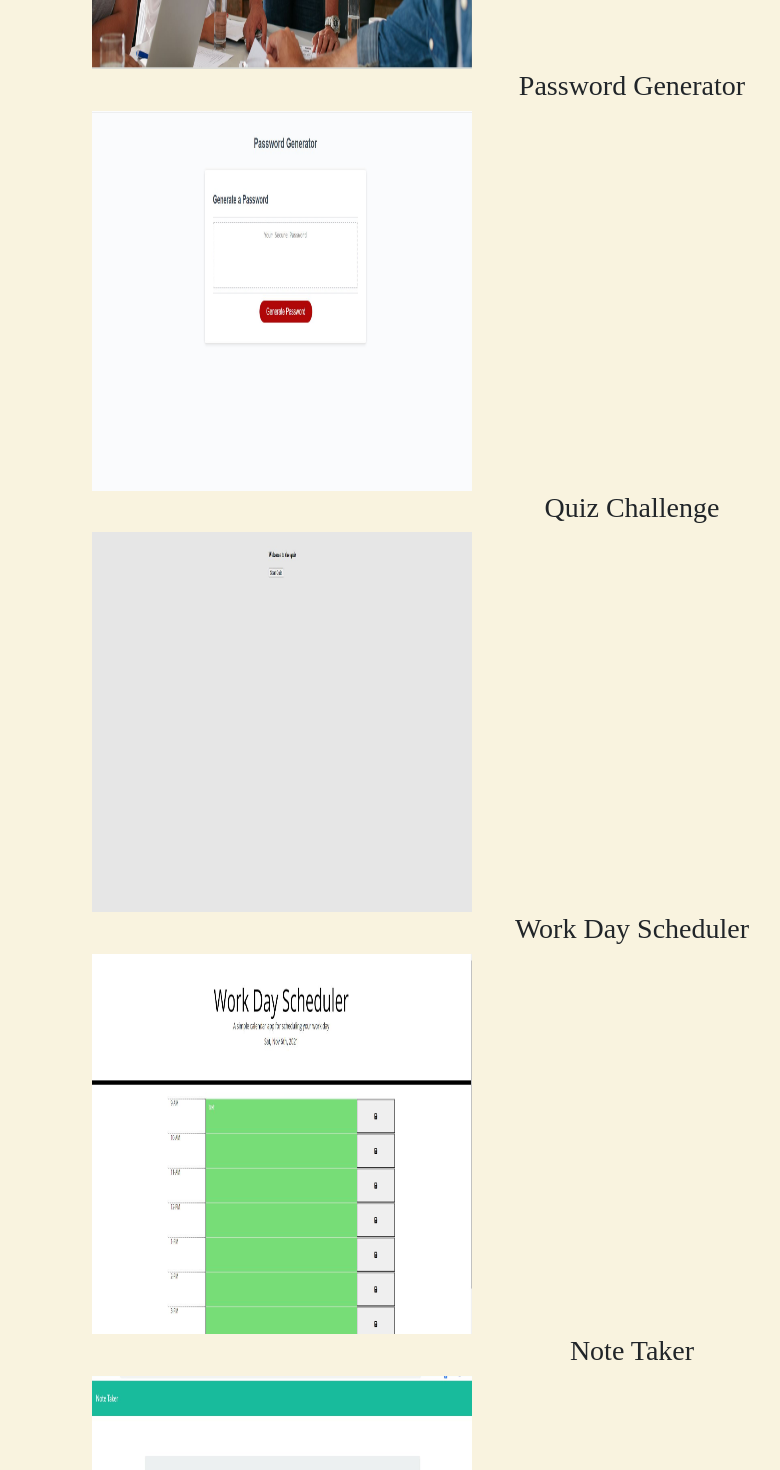
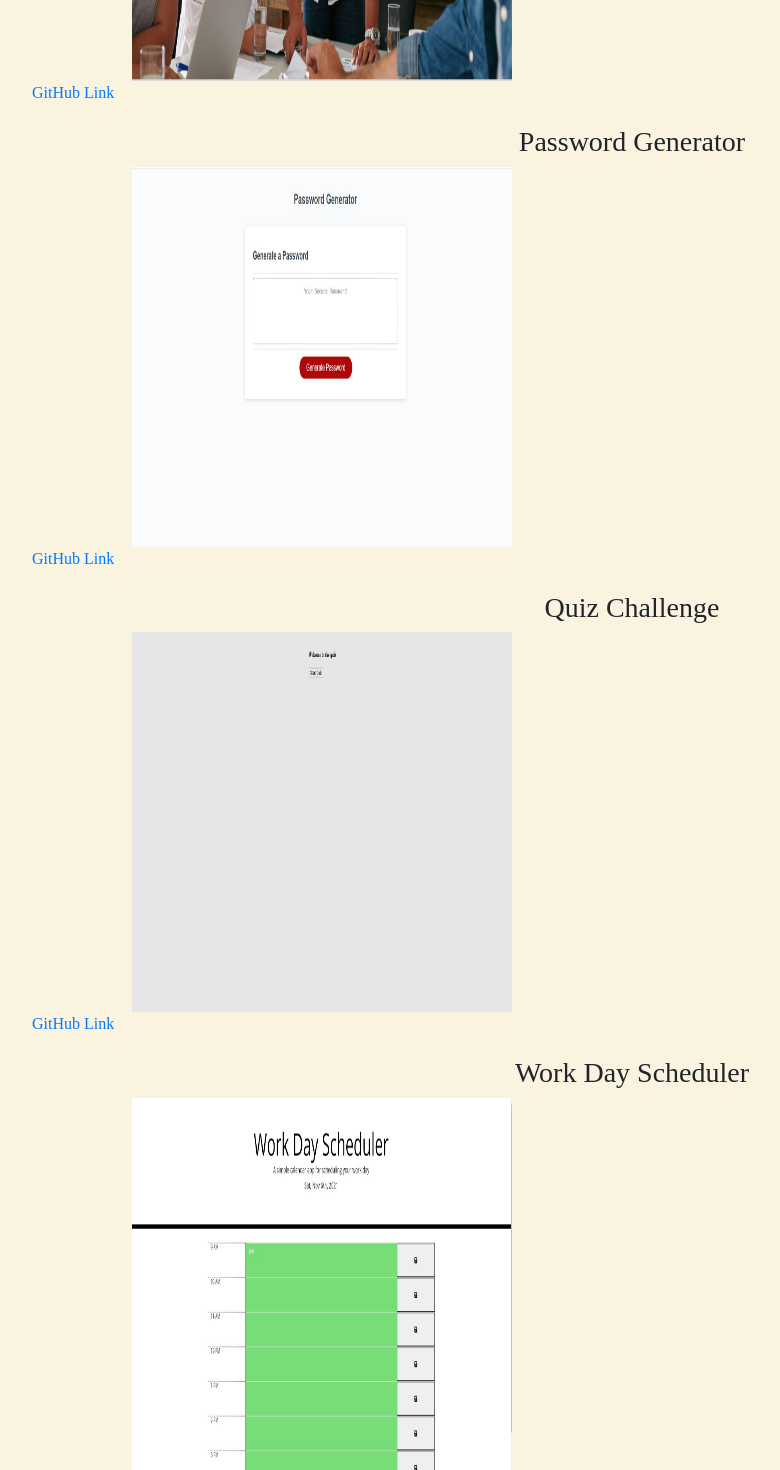
Before and after one commit to SSinghcode/portfolioReact, a React (Create React App) app in the folder client/: page / in a window 1280 px wide. Shown: the part 840-2310 px from the top of the page, without its empty margins (8-788 px from the left). Built offline with nearby package versions, Linux system fonts and the light colour scheme; a web font is replaced by a local one.

Commit message:
work js css

```diff
--- a/client/src/PortfolioBox/Home/Footer/Footer.css
+++ b/client/src/PortfolioBox/Home/Footer/Footer.css
@@ -8,8 +8,6 @@
   .foo-parent {
     width: 100%;
     height: 100%;
-    max-width: 1920px;
-   /* margin-bottom: 20px; */
    margin-top: 40px;
     background-color: #a8a8a8;
     text-align: center;
--- a/client/src/PortfolioBox/Home/Work/Work.css
+++ b/client/src/PortfolioBox/Home/Work/Work.css
@@ -1,10 +1,14 @@
 .flex div {
-    display:block;
+    flex: 1 1 400px;
+    justify-content: space-between;
+    margin: 20px 40px;
+
+    transition: 0.5s;
   }
 
 
   .img1{
-    display:block;
+    display: flex;
     align-items: center;
     justify-content: center;
     /* box-shadow: 0 1px 0px 0px var(--white);
@@ -23,8 +27,3 @@
   .heading{
       text-align: center;
   }
-  #contact{
-    text-align: center;
-    margin-top: 10px;
-    color:chocolate;
-  }
--- a/client/src/PortfolioBox/Home/Work/Work.js
+++ b/client/src/PortfolioBox/Home/Work/Work.js
@@ -13,40 +13,47 @@ export default function Work() {
             <h3 id="work">Work</h3>
             <div>
                 <h3 className="heading">Code refactor</h3>
+                <img className="img1" src={web1} alt="web1" />
                 <a href="https://ssinghcode.github.io/code/" target="_blank">
-                    <img className="img1" src={web1} alt="web1" />
+                GitHub Link
                 </a>
+
             </div>
 
             <div>
             <h3 className="heading">Password Generator</h3>
+            <img className="img1" src={web2} alt="web2" />
                 <a href="https://ssinghcode.github.io/passwordgenerator/" target="_blank">
-                    <img className="img1" src={web2} alt="web2" />
+                GitHub Link
                 </a>
             </div>
 
             <div>
                 <h3 className="heading">Quiz Challenge</h3>
+                <img className="img1" src={web3} alt="web3" />
                 <a href="https://ssinghcode.github.io/codequiz/" target="_blank">
-                    <img className="img1" src={web3} alt="web3" />
+                GitHub Link
                 </a>
             </div>
             <div>
                 <h3 className="heading">Work Day Scheduler</h3>
+                <img className="img1" src={web4} alt="web4" />
                 <a href="https://ssinghcode.github.io/codequiz/" target="_blank">
-                    <img className="img1" src={web4} alt="web4" />
+                GitHub Link
                 </a>
             </div>
             <div>
                 <h3 className="heading">Note Taker</h3>
+                <img className="img1" src={web5} alt="web5" />
                 <a href="https://ssinghcode.github.io/codequiz/" target="_blank">
-                    <img className="img1" src={web5} alt="web5" />
+                GitHub Link
                 </a>
             </div>
             <div>
                 <h3 className="heading">Fitness Traker</h3>
+                <img className="img1" src={web6} alt="web6" />
                 <a href="https://ssinghcode.github.io/codequiz/" target="_blank">
-                    <img className="img1" src={web6} alt="web6" />
+                GitHub Link
                 </a>
             </div>
 
```
